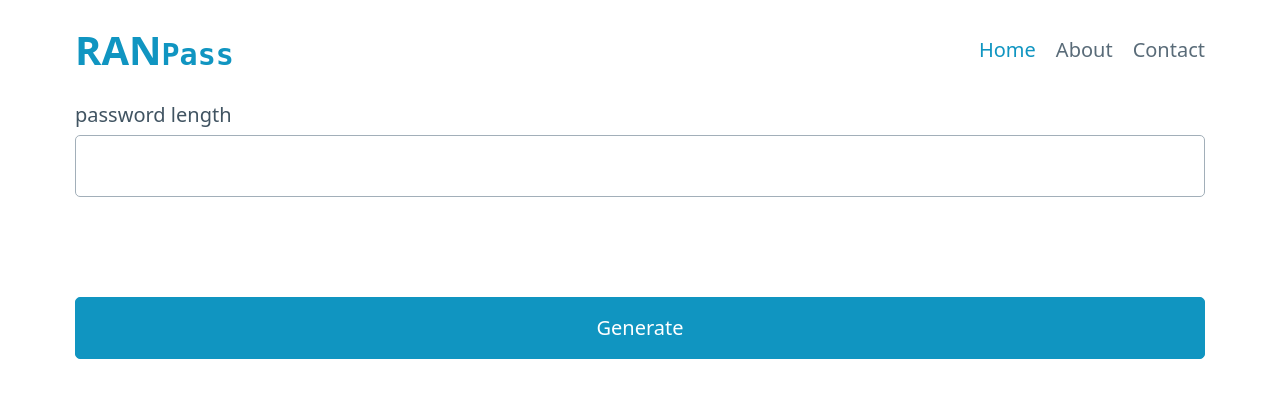
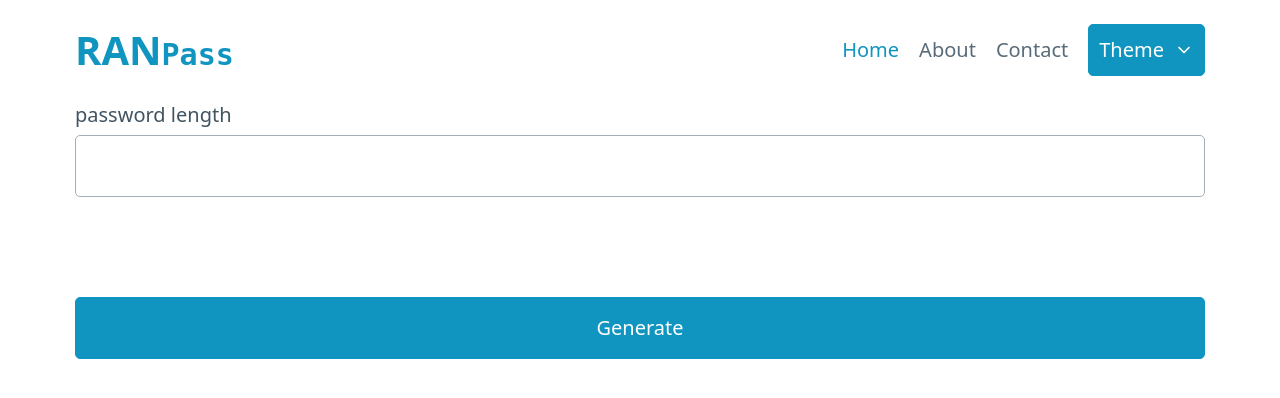
Before and after one commit to i-naeem/flask-blog, a Flask app: page / in a window 1280 px wide. Shown: the top 398 px of the page. Run offline with Flask 3, Linux system fonts and the light colour scheme.

Commit message:
Add `themeSwitcher`

```diff
--- /dev/null
+++ b/static/js/themeSwitcher.js
@@ -0,0 +1,86 @@
+/*!
+ * Minimal theme switcher
+ *
+ * Pico.css - https://picocss.com
+ * Copyright 2019-2023 - Licensed under MIT
+ */
+
+const themeSwitcher = {
+  // Config
+  _scheme: 'auto',
+  menuTarget: "details[role='list']",
+  buttonsTarget: 'a[data-theme-switcher]',
+  buttonAttribute: 'data-theme-switcher',
+  rootAttribute: 'data-theme',
+  localStorageKey: 'picoPreferredColorScheme',
+
+  // Init
+  init() {
+    this.scheme = this.schemeFromLocalStorage;
+    this.initSwitchers();
+  },
+
+  // Get color scheme from local storage
+  get schemeFromLocalStorage() {
+    if (typeof window.localStorage !== 'undefined') {
+      if (window.localStorage.getItem(this.localStorageKey) !== null) {
+        return window.localStorage.getItem(this.localStorageKey);
+      }
+    }
+    return this._scheme;
+  },
+
+  // Preferred color scheme
+  get preferredColorScheme() {
+    return window.matchMedia('(prefers-color-scheme: dark)').matches ? 'dark' : 'light';
+  },
+
+  // Init switchers
+  initSwitchers() {
+    const buttons = document.querySelectorAll(this.buttonsTarget);
+    buttons.forEach(button => {
+      button.addEventListener(
+        'click',
+        event => {
+          event.preventDefault();
+          // Set scheme
+          this.scheme = button.getAttribute(this.buttonAttribute);
+          // Close dropdown
+          document.querySelector(this.menuTarget).removeAttribute('open');
+        },
+        false,
+      );
+    });
+  },
+
+  // Set scheme
+  set scheme(scheme) {
+    if (scheme == 'auto') {
+      this.preferredColorScheme == 'dark' ? (this._scheme = 'dark') : (this._scheme = 'light');
+    } else if (scheme == 'dark' || scheme == 'light') {
+      this._scheme = scheme;
+    }
+    this.applyScheme();
+    this.schemeToLocalStorage();
+  },
+
+  // Get scheme
+  get scheme() {
+    return this._scheme;
+  },
+
+  // Apply scheme
+  applyScheme() {
+    document.querySelector('html').setAttribute(this.rootAttribute, this.scheme);
+  },
+
+  // Store scheme to local storage
+  schemeToLocalStorage() {
+    if (typeof window.localStorage !== 'undefined') {
+      window.localStorage.setItem(this.localStorageKey, this.scheme);
+    }
+  },
+};
+
+// Init
+themeSwitcher.init();
--- a/templates/layout.jinja
+++ b/templates/layout.jinja
@@ -44,6 +44,16 @@
               Contact
             </a>
           </li>
+          <li>
+            <details role="list">
+              <summary aria-haspopup="listbox" role="button">Theme</summary>
+              <ul role="listbox">
+                <li><a href="#" data-theme-switcher="auto">Auto</a></li>
+                <li><a href="#" data-theme-switcher="light">Light</a></li>
+                <li><a href="#" data-theme-switcher="dark">Dark</a></li>
+              </ul>
+            </details>
+          </li>
         </ul>
       </nav>
     </header>
@@ -55,6 +65,8 @@
       </div>
     </main>
   </div>
+  <script src="{{ url_for('static', filename='js/themeSwitcher.js')}}"></script>
+
 </body>
 
 </html>
```
